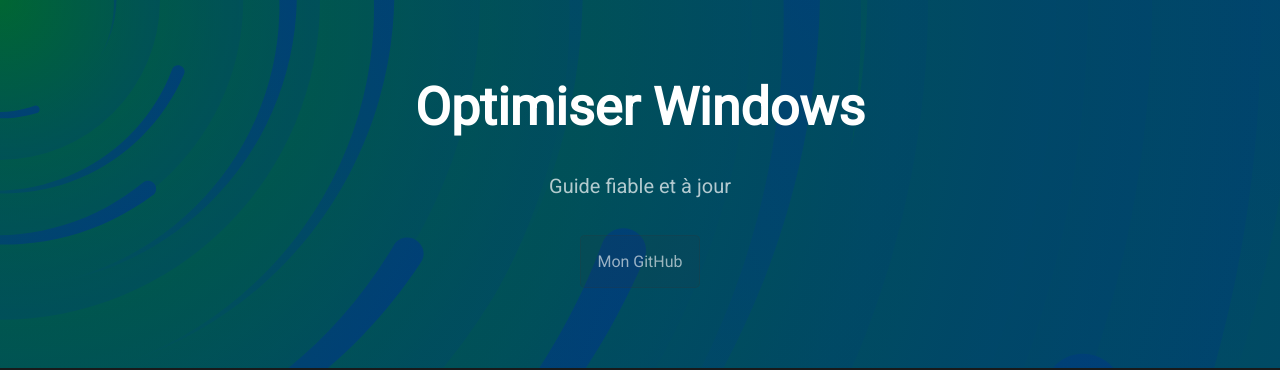
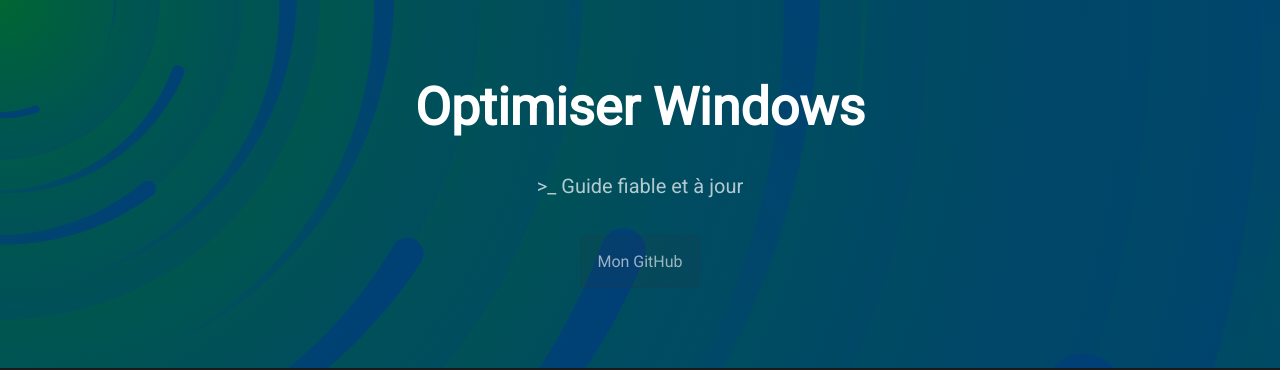
Before and after one commit to PouletEnSlip/pouletenslip.github.io, a Jekyll site: the page built from pages/opti/index.md, in a window 1280 px wide and 900 px high. Shown: the top 370 px of the window. Built offline with Jekyll 4.4.1, drawn with Linux system fonts in a browser that asks for light colours.

Commit message:
Update opti.html

```diff
--- a/_layouts/opti.html
+++ b/_layouts/opti.html
@@ -28,7 +28,7 @@
   <body>
     <header class="page-header" role="banner">
       <h1 class="project-name">Optimiser Windows</h1>
-      <h2 class="project-tagline">Guide fiable et à jour</h2>
+      <h2 class="project-tagline">&gt;_ Guide fiable et à jour</h2>
         <a href="https://github.com/PouletEnSlip" class="btn">Mon GitHub</a>
     </header>
     <div class="progressionbar">
```
